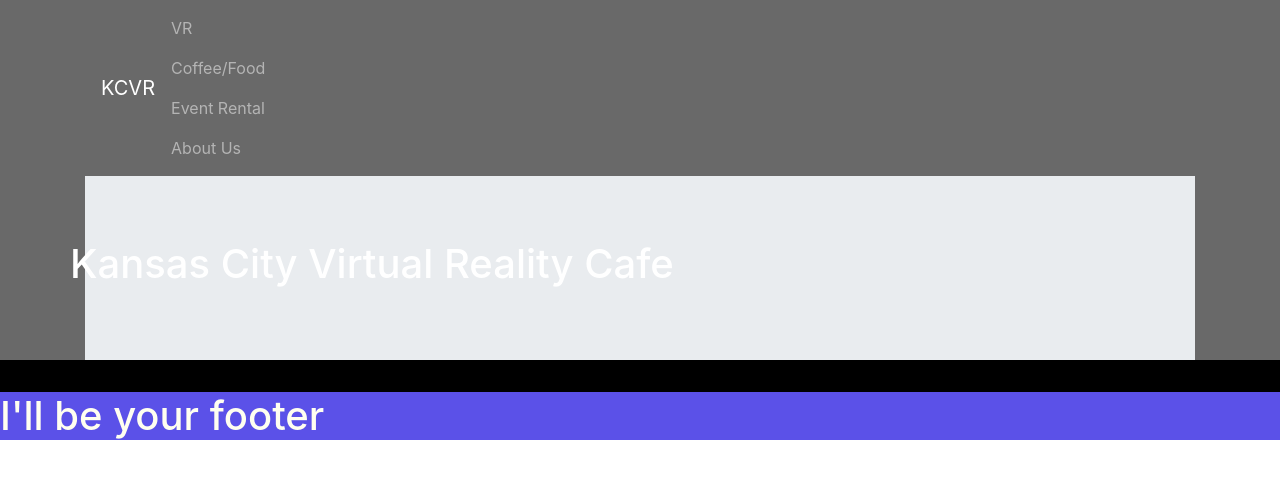
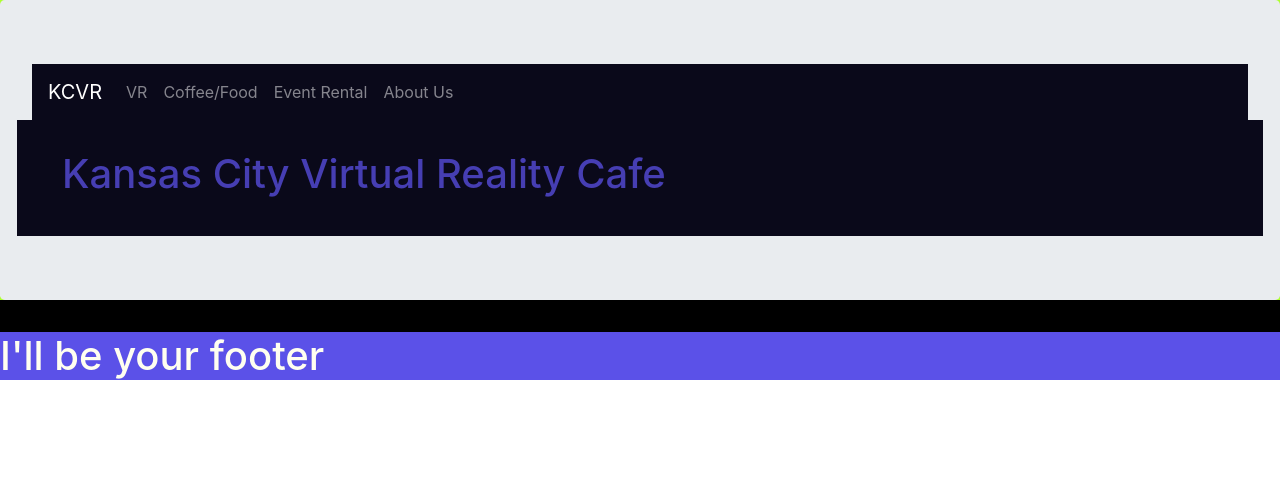
Before and after one commit to Kodachromecoder/ReactVR, a React (Create React App) app: page /home in a window 1280 px wide. Shown: the top 478 px of the page. Built offline with nearby package versions, Linux system fonts and the light colour scheme.

Commit message:
Navbar styling

```diff
--- a/src/App.css
+++ b/src/App.css
@@ -1,15 +1,14 @@
-.pinkbox {
-  background-color: pink;
-}
 
-.jumbotron {
+.space {
   background-color: #0a091a;
-  color: white;
+  color: #463eb3;
+  padding: 30px;
+  margin: 0;
 }
 
 .Navbar {
   background-color: #0a091a;
-  color: white;
+  color: ;
 }
 
 .footerbox {
@@ -17,12 +16,12 @@
 }
 
 .secondheader {
-  background-color: #9f99ec;
+  background-color: pink;
   color: white;
 }
 
 .homepage {
-  background-color: #696969;
+  background-color: greenyellow;
   color: white;
 }
 
--- a/src/components/Mainheadercomponent.js
+++ b/src/components/Mainheadercomponent.js
@@ -16,11 +16,14 @@ class Mainheader extends Component {
     render() {
 
         return (
-            <div className="mainheader container">
-               <Navbar dark sticky="top">
+            <React.Fragment>
+                <Jumbotron className="container-fluid space">
+                    <div className="row">
+                        <div className="col">
+                            <Navbar dark sticky="top" expand="md" className="space">
                                 <NavbarBrand href="/">KCVR</NavbarBrand>
-                    <Nav className="mr-auto" navbar>
-                        <NavItem>
+                                <Nav className="" navbar>
+                                    <NavItem className="">
                                     <NavLink href="">VR</NavLink>
                                     </NavItem>
                                     <NavItem>
@@ -34,14 +37,17 @@ class Mainheader extends Component {
                                     </NavItem>
                                 </Nav>
                             </Navbar>
-                <Jumbotron fluid className="container jumbotron">
-                    <div className="row">
+                        </div>
+                    </div>
+
+                    <div className="row space">
+                        <div className="col">
                             <h1>Kansas City Virtual Reality Cafe</h1>
 
-
+                        </div>
                     </div>
                 </Jumbotron>
-            </div>
+            </React.Fragment>
         );
     }
 }
```
Lines whose indentation alone changed are shown as unchanged.
